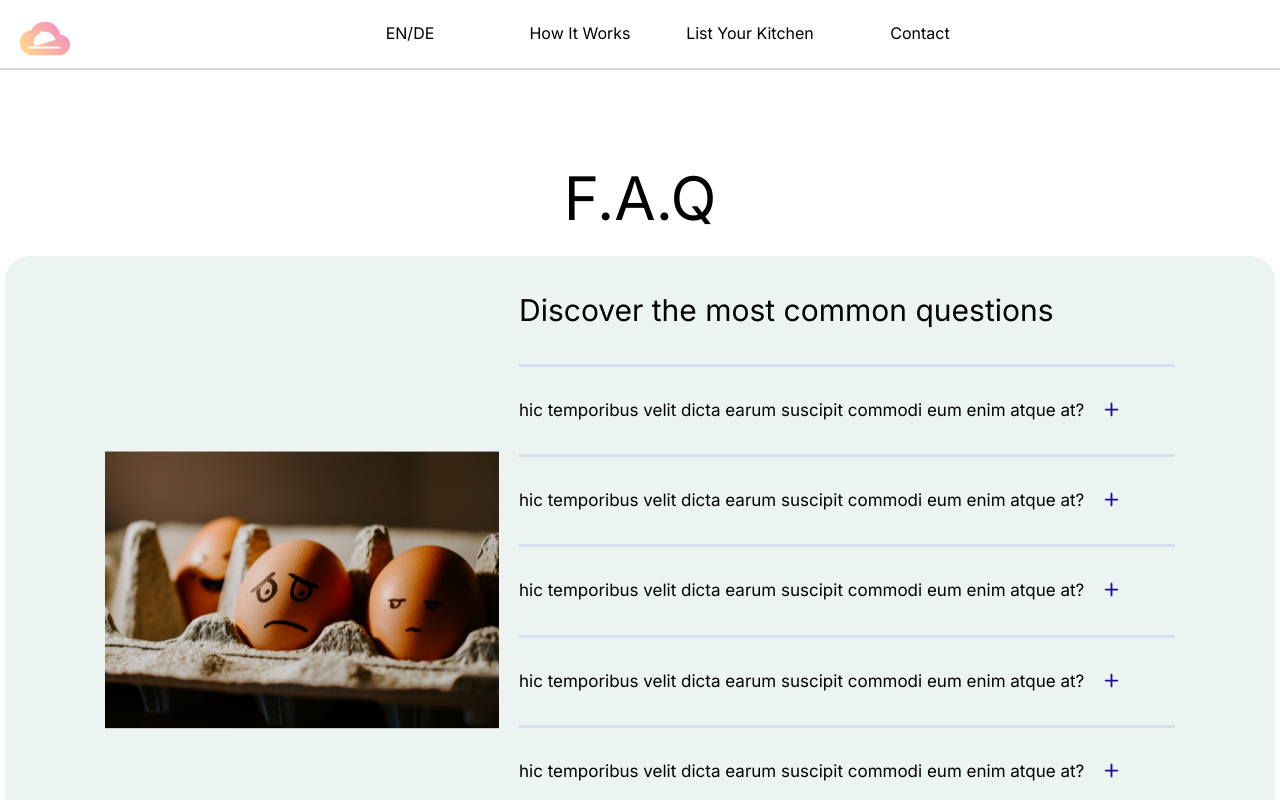
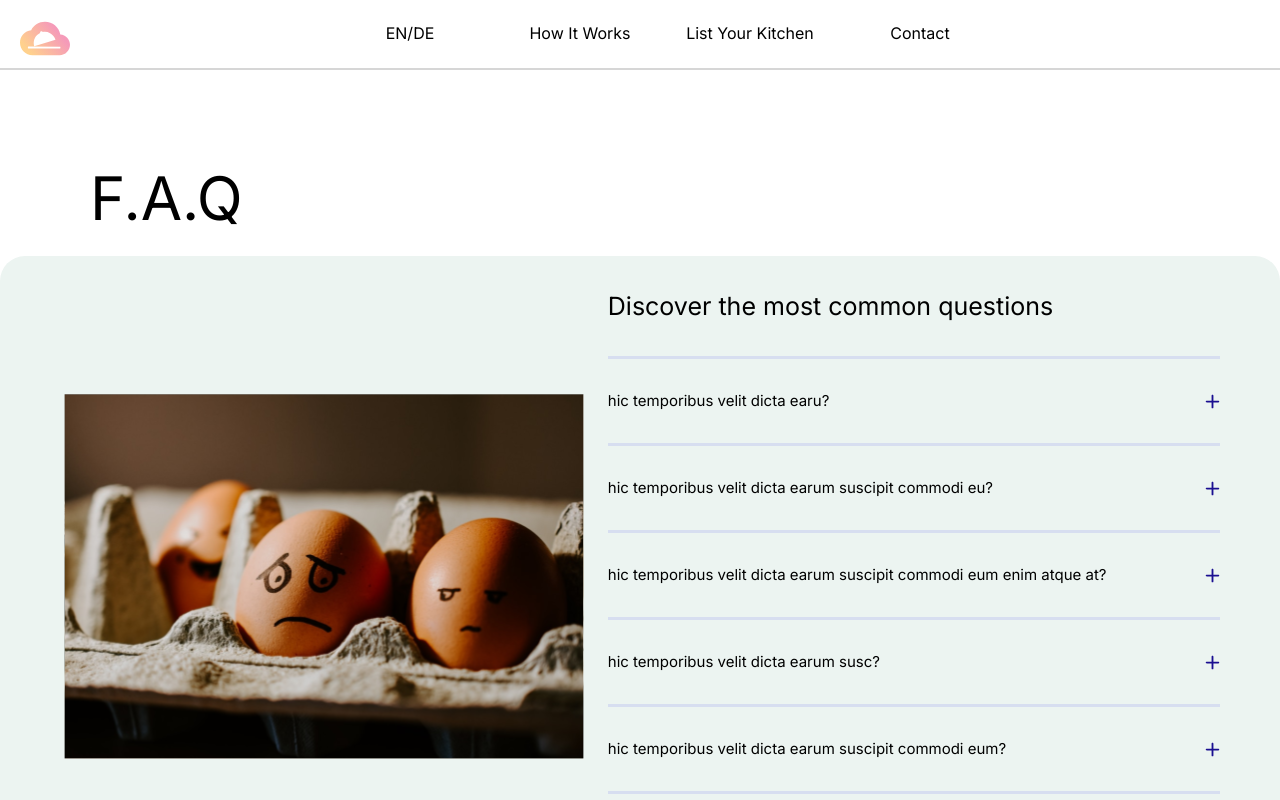
Before and after one commit to FoodleBerlin/foodle, a Next.js app: page /faq in a window 1280 px wide. Shown: the top 800 px of the page. Built offline with nearby package versions, Linux system fonts and the light colour scheme.

Commit message:
adding transition to accordion one

```diff
--- a/pages/faq.tsx
+++ b/pages/faq.tsx
@@ -9,28 +9,28 @@ const Faq: NextPage =() => {
 
     const faqData: { title: string, content: string }[] = [
         {
-        title: 'hic temporibus velit dicta earum suscipit commodi eum enim atque at?',
-        content: `Lorem ipsum dolor, sit amet consectetur adipisicing elit.`
+        title: 'hic temporibus velit dicta earu?',
+        content: `Lorem ipsum dolor, sit amet consectetur adipisicing elit. Nibh quisque suscipit fermentum netus nulla cras porttitor euismod nulla. Orci, dictumst nec aliquet id ullamcorper venenatis.`
+      },
+      {
+        title: 'hic temporibus velit dicta earum suscipit commodi eu?',
+        content: `Lorem ipsum dolor, sit amet consectetur adipisicing elit.euismod nulla. Orci, dictumst nec aliquet id ullamcorper venenatis.`
       },
       {
         title: 'hic temporibus velit dicta earum suscipit commodi eum enim atque at?',
         content: `Lorem ipsum dolor, sit amet consectetur adipisicing elit.`
       },
       {
-        title: 'hic temporibus velit dicta earum suscipit commodi eum enim atque at?',
+        title: 'hic temporibus velit dicta earum susc?',
+        content: `Lorem ipsum dolor, sit amet consectetur adipisicing elit.euismod nulla. Orci, dictumst nec aliquet id ullamcorper venenatis.`
+      },
+      {
+        title: 'hic temporibus velit dicta earum suscipit commodi eum?',
         content: `Lorem ipsum dolor, sit amet consectetur adipisicing elit.`
       },
       {
         title: 'hic temporibus velit dicta earum suscipit commodi eum enim atque at?',
-        content: `Lorem ipsum dolor, sit amet consectetur adipisicing elit.`
-      },
-      {
-        title: 'hic temporibus velit dicta earum suscipit commodi eum enim atque at?',
-        content: `Lorem ipsum dolor, sit amet consectetur adipisicing elit.`
-      },
-      {
-        title: 'hic temporibus velit dicta earum suscipit commodi eum enim atque at?',
-        content: `Lorem ipsum dolor, sit amet consectetur adipisicing elit.`
+        content: `Lorem ipsum dolor, sit amet consectetur adipisicing elit.euismod nulla. Orci, dictumst nec aliquet id ullamcorper venenatis.`
       }
     ];
 
@@ -46,15 +46,15 @@ const Faq: NextPage =() => {
             </Head>
             <Navbar />
             <div className="flex center-vertically mt-ten font-family flex-direction-column mb-three">
-                <div className="flex font-size-six align-left mb-one">
-                    <h1>F.A.Q</h1>
+                <div className="font-size-six align-self-left mb-one onehalf-from-left position-relative">
+                    <h1 className='align-self-left'>F.A.Q</h1>
                 </div>
                 <div className="flex flex-row bg-color-light-mint padding-tb padding-lr border-radius">
                     <div className="">
-                        <Image alt={'FAQ Image'} src={'/eggsFAQ.svg'} width={450} height={350} />
+                        <Image alt={'FAQ Image'} src={'/eggsFAQ.svg'} width={650} height={450} />
                     </div>
                     <div className="ml-two width-seventy">
-                        <div className="mt-three mb-three font-size-three">
+                        <div className="mt-three mb-three font-size-twohalf">
                             <h2>Discover the most common questions</h2>
                         </div>
 
--- a/pages/faq_accordian.tsx
+++ b/pages/faq_accordian.tsx
@@ -1,5 +1,5 @@
 
-import React, {useState} from 'react';
+import React, {useState, useRef} from 'react';
 import Image from 'next/image';
 
 export type AccordinProps= {
@@ -10,14 +10,24 @@ export type AccordinProps= {
 
 const Accordion=(props: AccordinProps) => {
     const [isActive, setIsActive] = React.useState<boolean>(false);
+    const [setHeight, setHeightState]= React.useState("0px");
+    const [setRotate, setRotateState]= React.useState<string>("accordion_icon");
+
+    const content= useRef(null);
+
+    function toggleAccordion(){
+      setIsActive(isActive===false? true: false);
+      setHeightState(isActive===true? "0px": "100px");
+      setRotateState(isActive===true? "accordion-icon": "rotate");
+    }
 
     return (
       <div className="accordion-item">
-        <div className="flex flex-direction-row" onClick={() => setIsActive(!isActive)}>
-          <div className="font-size-one-seventy mb-three mt-one">{props.title}</div>
-          <div className="ml-two position-relative onehalf-from-top">{isActive ? <Image alt={'xmark'} src={'/xmark.svg'} width={15} height={15} /> : <Image alt={'plus'} src={'/plus.svg'} width={15} height={15} />}</div>
+        <div className="flex flex-direction-row flex-space-between cursor-pointer" onClick={toggleAccordion}>
+          <div className="font-size-one-half mb-three mt-one ">{props.title}</div>
+          <div className="ml-two position-relative onehalf-from-top"><Image className={`${setRotate}`} alt={'plus'} src={'/plus.svg'} width={15} height={15} /></div>
         </div>
-        {isActive && <div className="font-size-one-half mb-three font-color-dark-grey">{props.content}</div>}
+        {isActive && <div className="font-size-one-half mb-three font-color-dark-grey" style={{maxHeight:`${setHeight}`}}>{props.content}</div>}
 
           <hr className="color-light-purple mb-two"/>
 
@@ -26,3 +36,32 @@ const Accordion=(props: AccordinProps) => {
   };
 
   export default Accordion;
+
+  // const Accordion=(props: AccordinProps) => {
+  //   const [isActive, setIsActive] = React.useState<boolean>(false);
+  //   const [setHeight, setHeightState]= React.useState("0px");
+  //   const [setRotate, setRotateState]= React.useState<string>("accordion_icon");
+
+  //   const content= useRef(null);
+
+  //   function toggleAccordion(){
+  //     setIsActive(isActive===false? true: false);
+  //     setHeightState(isActive===true? "0px": "100px");
+  //     setRotateState(isActive===true? "accordion_icon": "accordion_icon rotate");
+  //   }
+
+  //   return (
+  //     <div className="accordion-item">
+  //       <div className="flex flex-direction-row flex-space-between cursor-pointer" onClick={toggleAccordion}>
+  //         <div className="font-size-one-half mb-three mt-one ">{props.title}</div>
+  //         <div className="ml-two position-relative onehalf-from-top">{isActive ? <Image alt={'xmark'} src={'/xmark.svg'} width={15} height={15} /> : <Image alt={'plus'} src={'/plus.svg'} width={15} height={15} />}</div>
+  //       </div>
+  //       {isActive && <div className="font-size-one-half mb-three font-color-dark-grey" style={{maxHeight:`${setHeight}`}}>{props.content}</div>}
+
+  //         <hr className="color-light-purple mb-two"/>
+
+  //     </div>
+  //   );
+  // };
+
+  // export default Accordion;
--- a/styles/base/_utilities.scss
+++ b/styles/base/_utilities.scss
@@ -1,8 +1,28 @@
 
 @use './colors';
 
+.rotate{
+  transform: rotate(90deg);
+}
+
+.accordion-icon{
+  transition: transform 0.6s ease;
+}
+
+.accordion-content{
+  overflow: hidden;
+  transition: max-height 0.6s ease;
+  //max-height: 100%;
+}
+
+//experiment for accordion
+.cursor-pointer{
+  cursor: pointer;
+}
+
 .width-seventy{
-  width: 70%;
+  width: 65%;
+  margin: auto;
 }
 
 .position-relative{
@@ -12,6 +32,13 @@
 .onehalf-from-top{
   top:1.5em;
 }
+.align-self-left{
+  align-self: flex-start;
+}
+
+.onehalf-from-left{
+  left: 1.5em;
+}
 
 .display-block{
   display: block
@@ -19,7 +46,7 @@
 
 
 .color-light-purple{
-  //border-color: colors.$color-light-purple;
+
   color: colors.$color-light-purple;
   background-color:colors.$color-light-purple;
   clear: both;
@@ -59,7 +86,7 @@
 }
 
 .padding-lr{
-  padding: 0 100px
+  padding: 0 60px
 }
 
 .font-family{
@@ -71,8 +98,8 @@
   font-size: 6rem;
 }
 
-.font-size-three{
-  font-size: 3rem;
+.font-size-twohalf{
+  font-size: 2.5rem;
 }
 
 .font-size-one-seventy{
@@ -116,7 +143,7 @@
   display: flex;
 }
 .flex-space-between {
-  display: flex;
+
   justify-content: space-between;
 }
 
```
